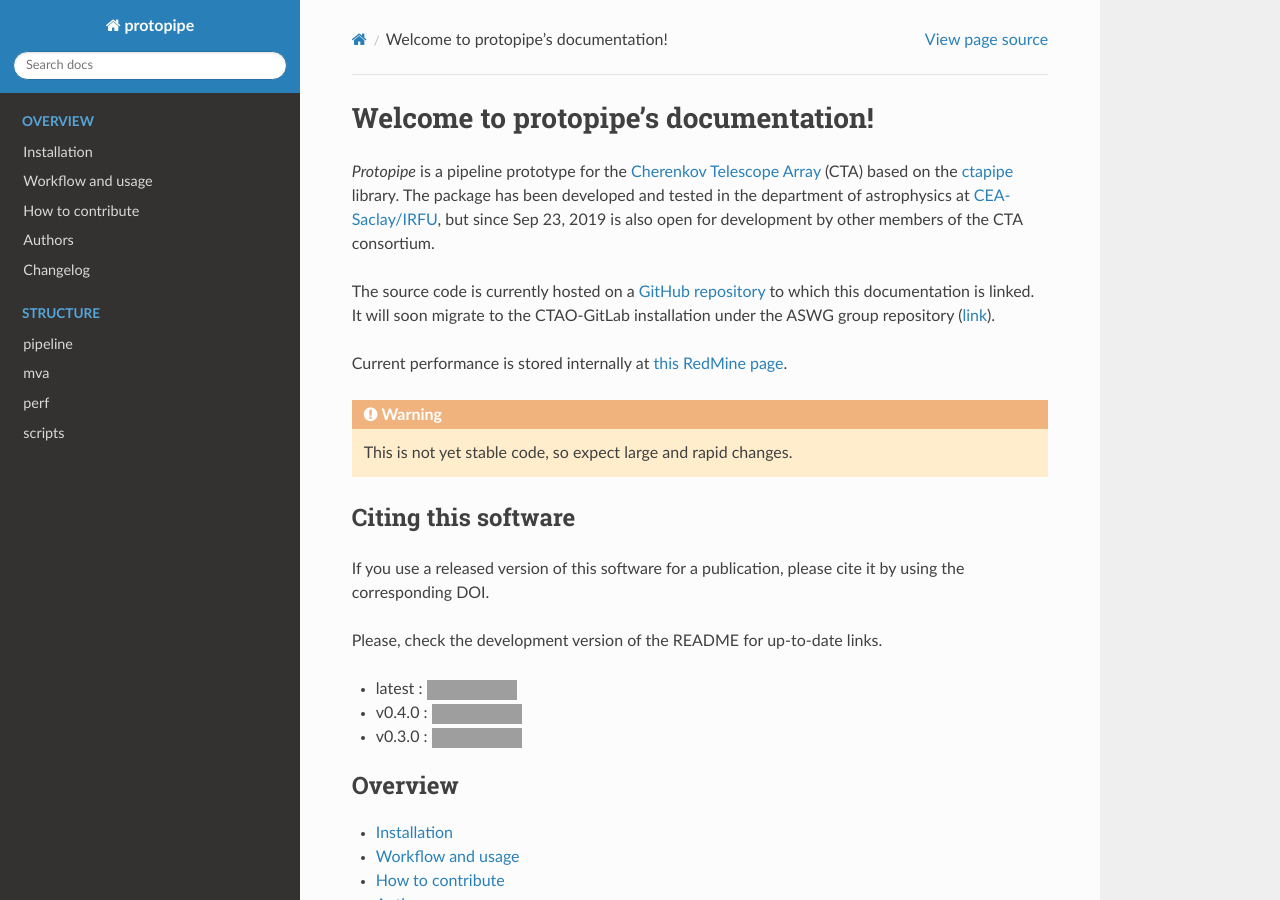
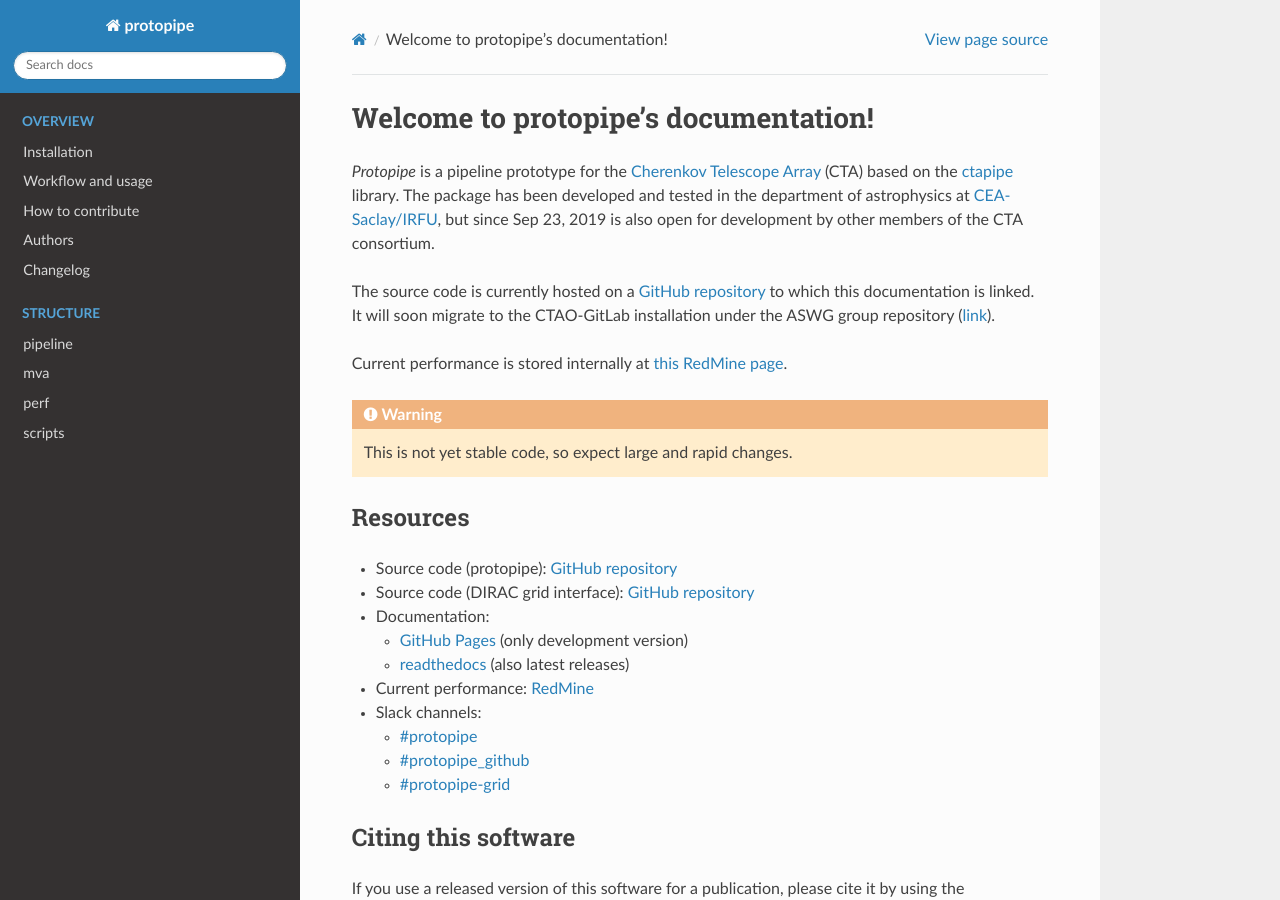
Before and after one commit to cta-observatory/protopipe, a Sphinx documentation site: the page built from docs/index.rst, in a window 1280 px wide and 900 px high. Built offline with Sphinx 7.4.7 and the Read the Docs theme 2.0.0, drawn with Linux system fonts in a browser that asks for light colours; pages that are not in the unit, such as notebooks, are missing from menus; the version number could not be read and is left out; grey boxes are pictures that could not be loaded.

Commit message:
Update docs index with missing parts from README

```diff
--- a/docs/index.rst
+++ b/docs/index.rst
@@ -21,6 +21,24 @@ Current performance is stored internally at `this RedMine page <https://forge.in
 
 .. warning::
   This is not yet stable code, so expect large and rapid changes.
+
+Resources
+---------
+
+- Source code (protopipe): `GitHub repository <https://github.com/cta-observatory/protopipe>`__
+- Source code (DIRAC grid interface): `GitHub repository <https://github.com/HealthyPear/protopipe-grid-interface>`__
+- Documentation:
+
+  - `GitHub Pages <https://cta-observatory.github.io/protopipe>`__ (only development version)
+  - `readthedocs <https://protopipe.readthedocs.io/en/latest/>`__ (also latest releases)
+
+- Current performance: `RedMine <https://forge.in2p3.fr/projects/benchmarks-reference-analysis/wiki/Protopipe_performance_data>`__
+
+- Slack channels:
+
+  - `#protopipe <https://cta-aswg.slack.com/archives/CPTN4U7U7>`__
+  - `#protopipe_github <https://cta-aswg.slack.com/archives/CPUSPPHST>`__
+  - `#protopipe-grid <https://cta-aswg.slack.com/archives/C01FWH8E0TT>`__
 
 Citing this software
 --------------------
```
